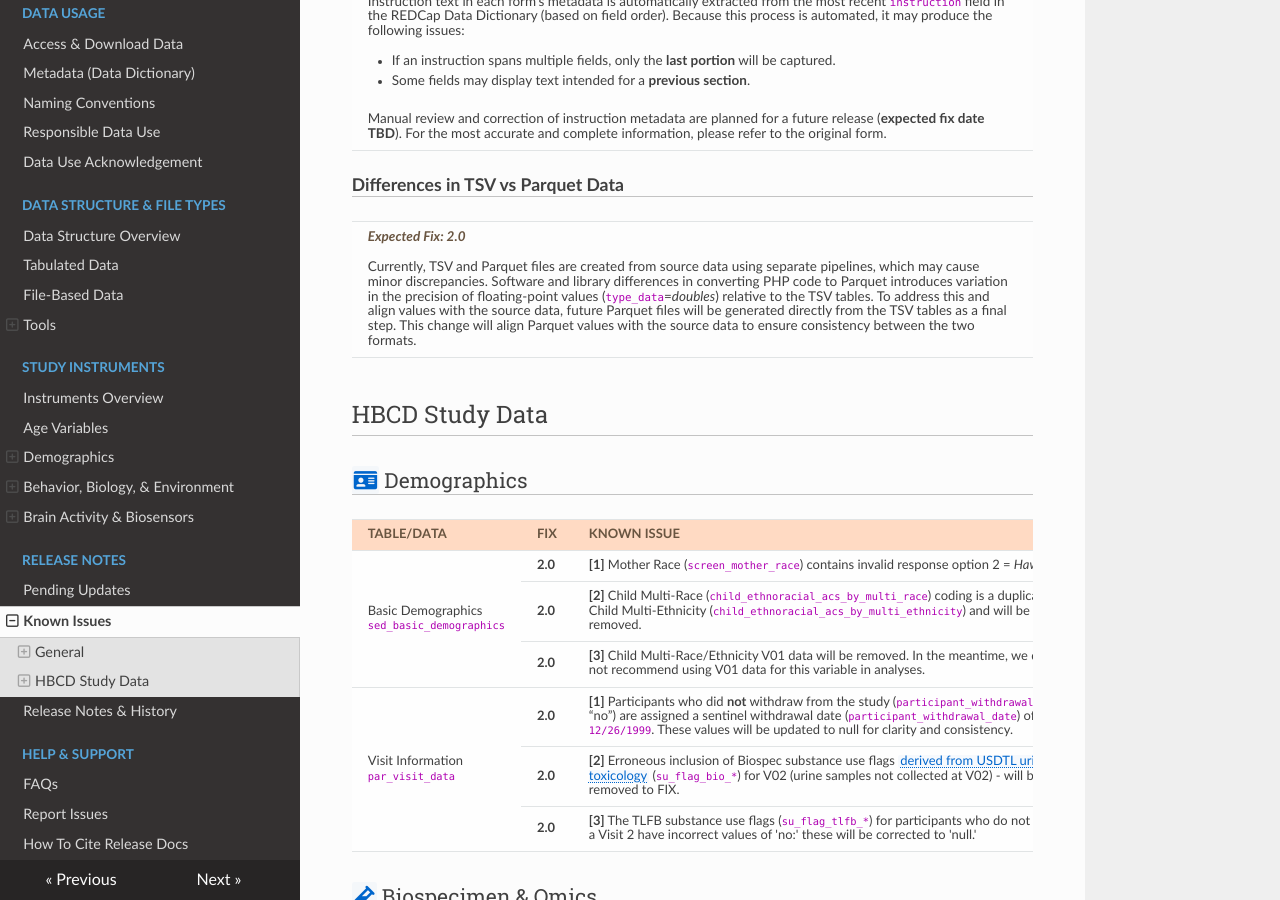
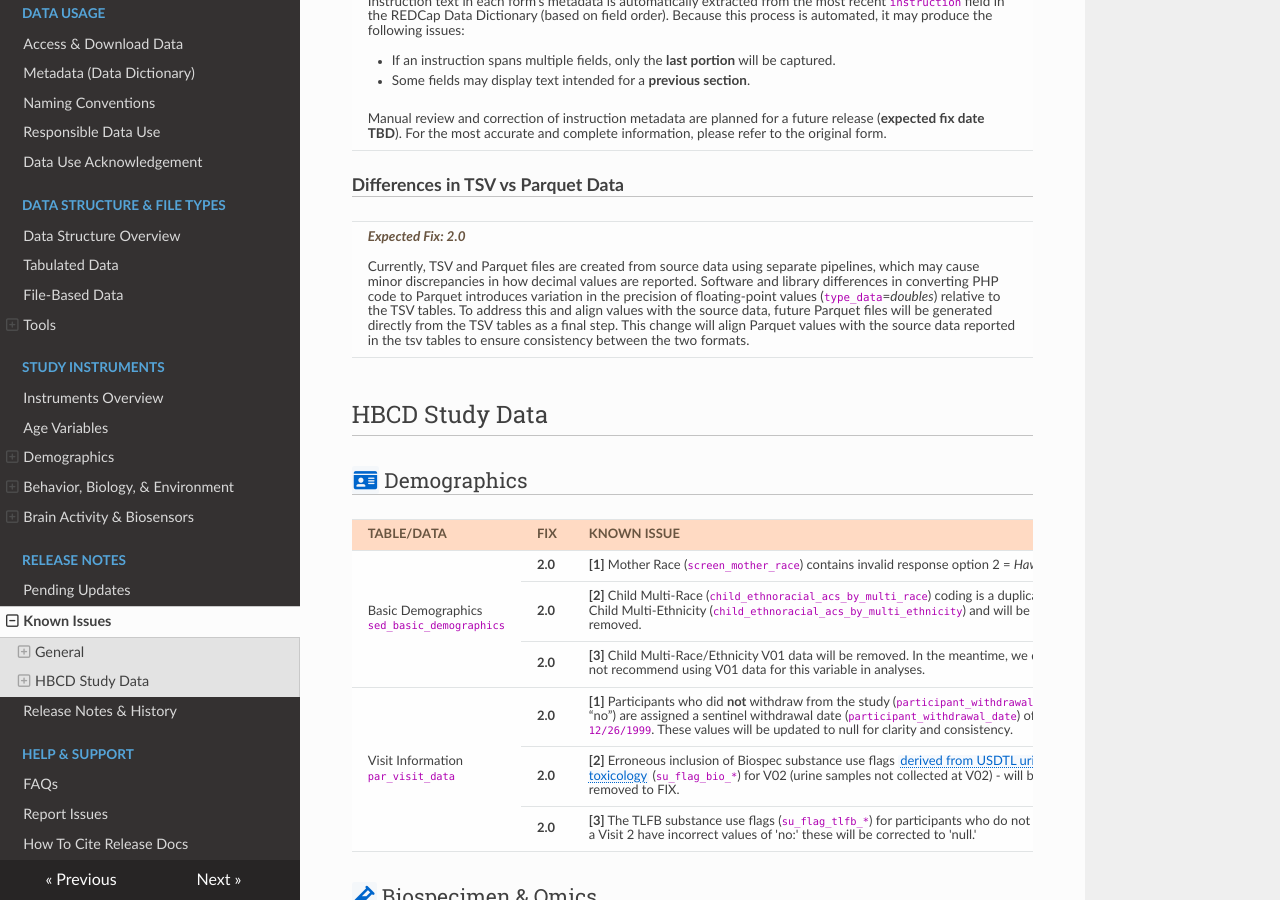
Before and after one commit to nbdc-datahub/hbcd-docs, an MkDocs documentation site: the page built from docs/changelog/knownissues.md, in a window 1280 px wide and 900 px high, scrolled down 533 px. Built offline with MkDocs 1.6.1, drawn with Linux system fonts in a browser that asks for light colours; nearby versions of some CDN libraries.

Commit message:
minor update to text

```diff
--- a/docs/changelog/knownissues.md
+++ b/docs/changelog/knownissues.md
@@ -29,7 +29,7 @@
 <tr>
 <td style="word-wrap: break-word; white-space: normal;">
 <span style="color: #695541ff;"><i><b>Expected Fix: 2.0</b></i></span><br><br>
-Currently, TSV and Parquet files are created from source data using separate pipelines, which may cause minor discrepancies. Software and library differences in converting PHP code to Parquet introduces variation in the precision of floating-point values (<code>type_data</code>=<i>doubles</i>) relative to the TSV tables. To address this and align values with the source data, future Parquet files will be generated directly from the TSV tables as a final step. This change will align Parquet values with the source data to ensure consistency between the two formats.
+Currently, TSV and Parquet files are created from source data using separate pipelines, which may cause minor discrepancies in how decimal values are reported. Software and library differences in converting PHP code to Parquet introduces variation in the precision of floating-point values (<code>type_data</code>=<i>doubles</i>) relative to the TSV tables. To address this and align values with the source data, future Parquet files will be generated directly from the TSV tables as a final step. This change will align Parquet values with the source data reported in the tsv tables to ensure consistency between the two formats.
 </td>
 </tr>
 </tbody>
```
